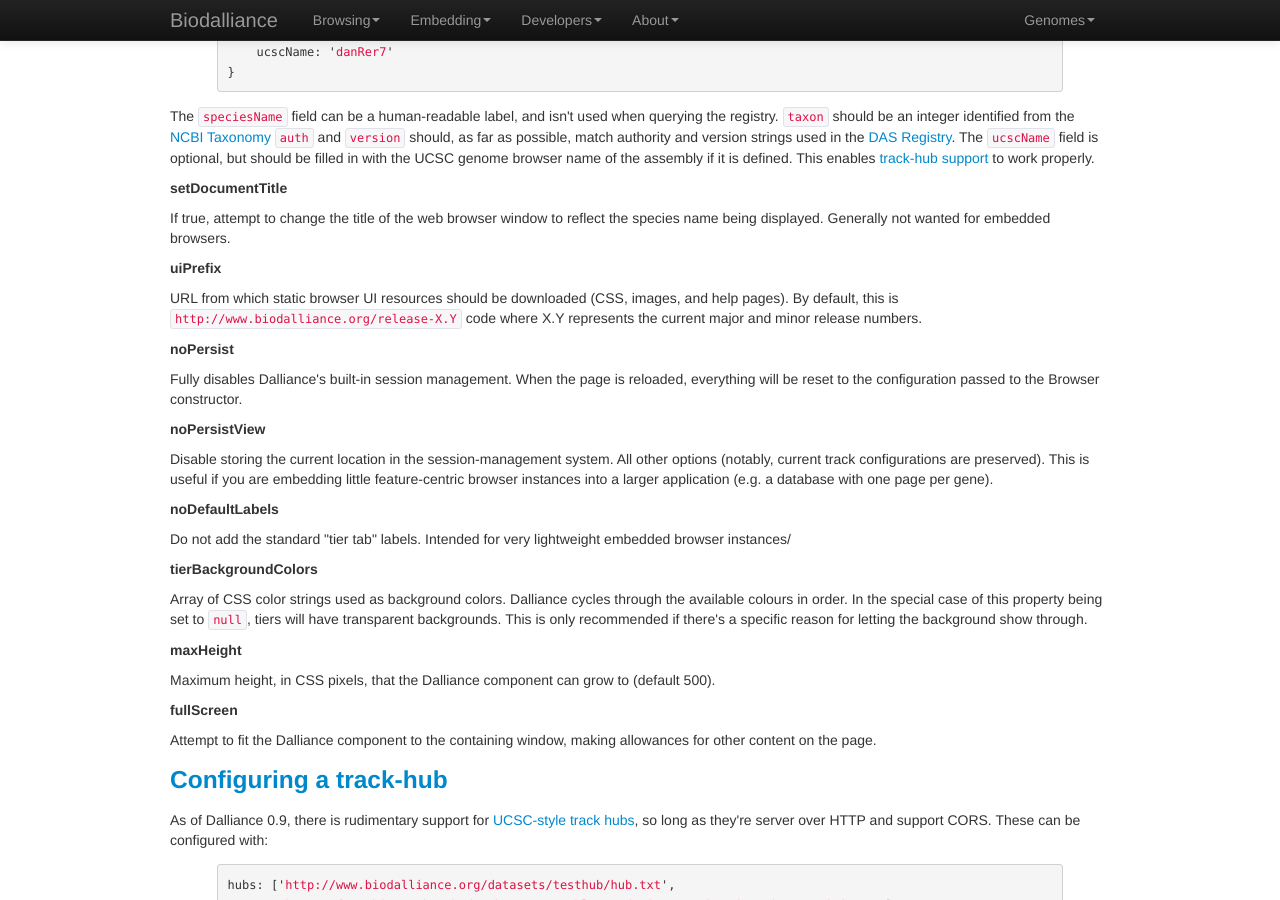
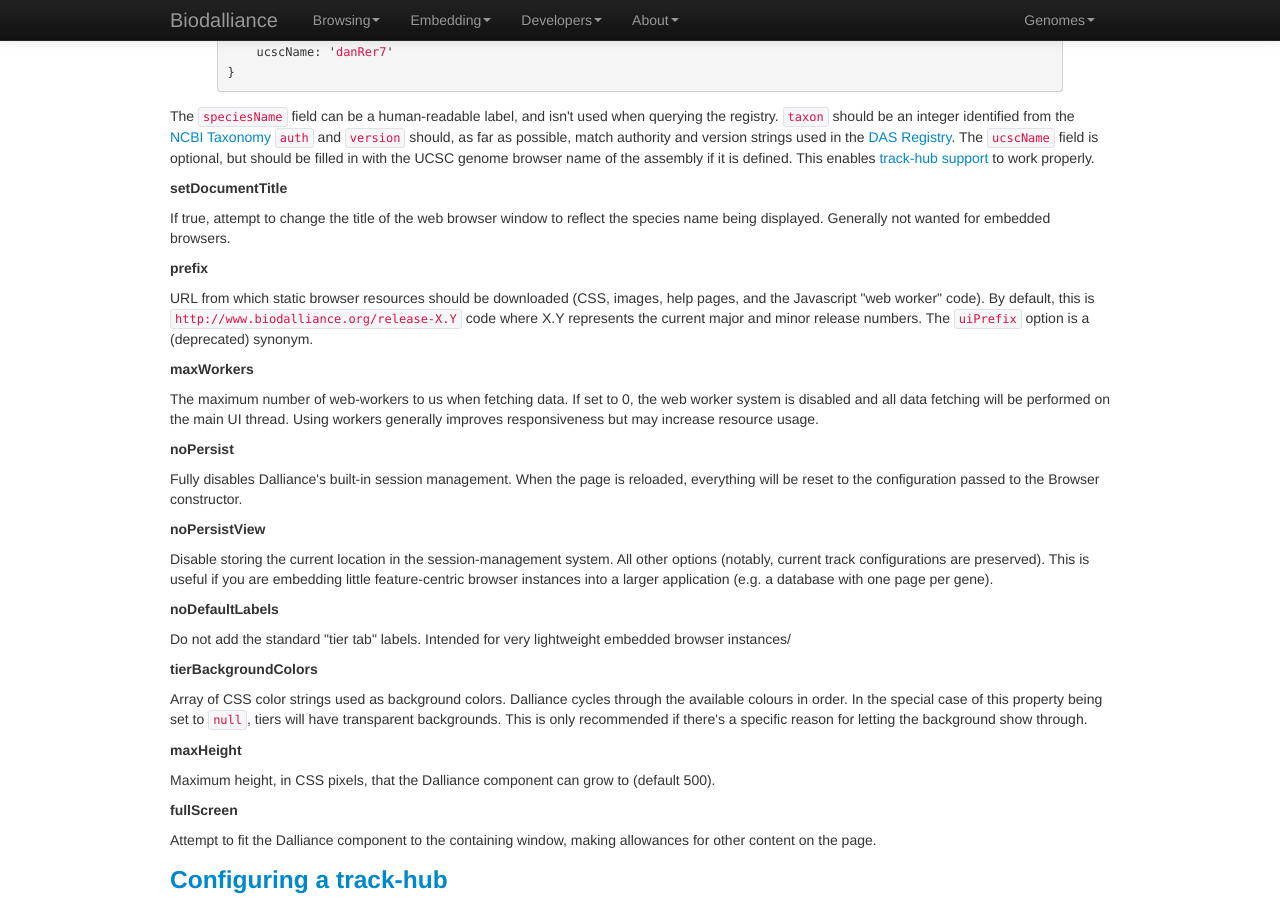
Before and after one commit to biodalliance/dalliance-web, a Jekyll site: the page built from config.html, in a window 1280 px wide and 900 px high, scrolled down 723 px. Built offline with Jekyll 4.4.1, drawn with Linux system fonts in a browser that asks for light colours.

Commit message:
Updates.

```diff
--- a/_includes/topbar.html
+++ b/_includes/topbar.html
@@ -24,6 +24,7 @@
                   <li><a href="config.html">Configuring</a></li>
                   <li><a href="config-source.html">Source config</a></li>
                   <li><a href="stylesheets.html">Stylesheets</a></li>
+                  <li><a href="cors.html">CORS</a></li>
                 </ul>
               </li>
 
--- a/config.html
+++ b/config.html
@@ -62,12 +62,19 @@ if it is defined.  This enables <a href='#hub'>track-hub support</a> to work pro
 If true, attempt to change the title of the web browser window to reflect the species name being displayed.  Generally not
 wanted for embedded browsers.
 
-<h5>uiPrefix</h5>
+<h5>prefix</h5>
 
-URL from which static browser UI resources should be downloaded (CSS, images, and help
-pages).  By default, this
+URL from which static browser resources should be downloaded (CSS, images, help
+pages, and the Javascript "web worker" code).  By default, this
 is <code>http://www.biodalliance.org/release-X.Y</code> code where X.Y represents the
-current major and minor release numbers.
+current major and minor release numbers.  The <code>uiPrefix</code> option is a (deprecated)
+synonym.
+
+<h5>maxWorkers</h5>
+
+The maximum number of web-workers to us when fetching data.  If set to 0, the web worker system
+is disabled and all data fetching will be performed on the main UI thread.  Using workers generally
+improves responsiveness but may increase resource usage.
 
 <h5>noPersist</h5>
 
--- a/index.html
+++ b/index.html
@@ -130,11 +130,9 @@
         </div>
         <div class="span6">
           <h2>News</h2>
+    <p><strong>XX November</strong> Dalliance 0.13 is released with many BAM rendering improvements</p>
     <p><strong>July 2014</strong> Discuss Dalliance at <a href="http://www.open-bio.org/wiki/BOSC_2014">BOSC 2014</a></p>
     <p><strong>8 May</strong> Dalliance 0.12 is released with support for plain BED, WIG, and VCF files, and substantial performance improvements.</p>
-    <p><strong>2 February</strong> Dalliance 0.11 is released with VCF support, a new track editor, and many other improvements.  See the <a href='notes.html'>release notes</a> for details.</p>
-    <p><strong>15 October</strong> Dalliance 0.10 is released with mostly-complete support for
-    <a href='http://genome.ucsc.edu/goldenPath/help/trackDb/trackDbHub.html'>UCSC-style track hubs</a>, and substantial user-interface improvements.  See the <a href='notes.html'>release notes</a> for more details.</p>
     <p><a href="oldnews.html">Older news...</a>
        </div>
 
--- a/oldnews.html
+++ b/oldnews.html
@@ -3,6 +3,9 @@ layout: page
 title: Older news
 ---
 
+<p><strong>2 February</strong> Dalliance 0.11 is released with VCF support, a new track editor, and many other improvements.  See the <a href='notes.html'>release notes</a> for details.</p>
+<p><strong>15 October</strong> Dalliance 0.10 is released with mostly-complete support for
+<a href='http://genome.ucsc.edu/goldenPath/help/trackDb/trackDbHub.html'>UCSC-style track hubs</a>, and substantial user-interface improvements.  See the <a href='notes.html'>release notes</a> for more details.</p>
 <p><strong>10 September</strong> Dalliance 0.9.0 is released with new back-ends and many fixes and improvements.  See the <a href='notes.html'>release notes</a> for more details.</p>
 <p><strong>August 2013</strong> If you didn't make it to BOSC, see our presentation <a href='http://www.biodalliance.org/people/thomas/dalliance-talk-201307/#1'>here</a></p>
 <p><strong>11 July</strong> Dalliance 0.8.0 released, with an all-new (and much faster) canvas-based renderer.</p>
```
Also changed, not shown: notes.md (+11 -0 lines).
